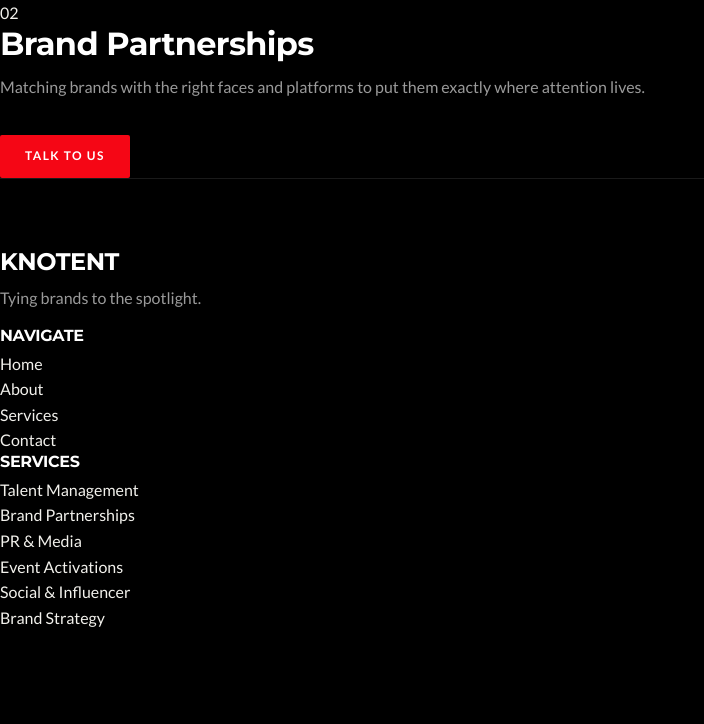
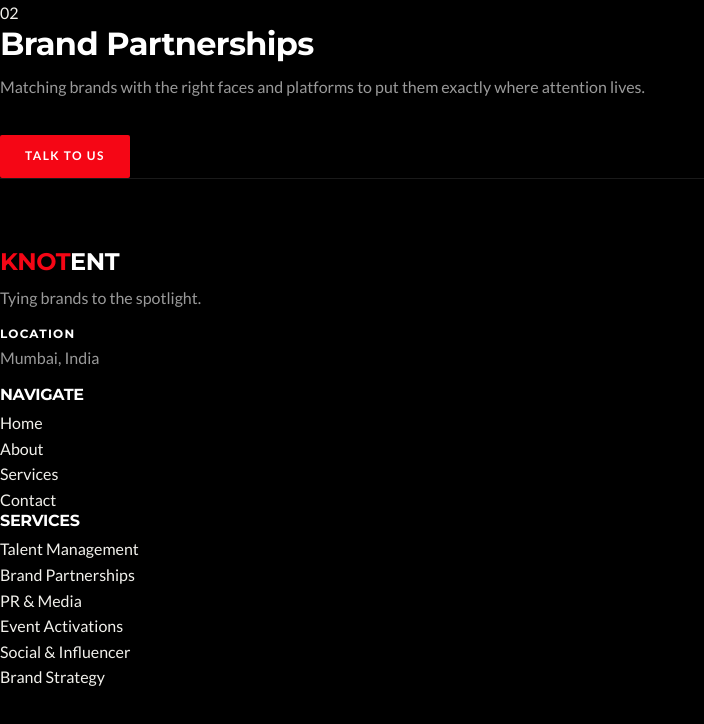
Before and after one commit to knotentdigitalmedia-design/Knotent-Website, a React (Vite) app in the folder Website Files/: page /services/brand-partnerships in a window 1280 px wide. Shown: the top 724 px of the page, without its empty margins (0-704 px from the left). Built offline with nearby package versions, Linux system fonts and the light colour scheme.

Commit message:
Add location to the left corner of the footer

```diff
--- a/Website Files/src/components/Footer.jsx
+++ b/Website Files/src/components/Footer.jsx
@@ -9,8 +9,17 @@
 
         {/* Brand Column */}
         <div>
-          <h2 className="text-white text-2xl font-bold tracking-wider mb-2">KNOTENT</h2>
-          <p className="text-sm">Tying brands to the spotlight.</p>
+          <h2 className="text-white text-2xl font-bold tracking-wider mb-2" style={{ fontFamily: 'Montserrat, sans-serif' }}>
+            <span style={{ color: '#F50615' }}>KNOT</span><span style={{ color: '#FFFFFF' }}>ENT</span>
+          </h2>
+          <p className="text-sm mb-6">Tying brands to the spotlight.</p>
+
+          <div className="mt-6">
+            <h4 className="text-white font-semibold mb-1" style={{ fontSize: '12px', letterSpacing: '0.1em', textTransform: 'uppercase' }}>Location</h4>
+            <p className="text-sm" style={{ color: '#9a9a9a' }}>
+              Mumbai, India
+            </p>
+          </div>
         </div>
 
         {/* Navigation */}
```
